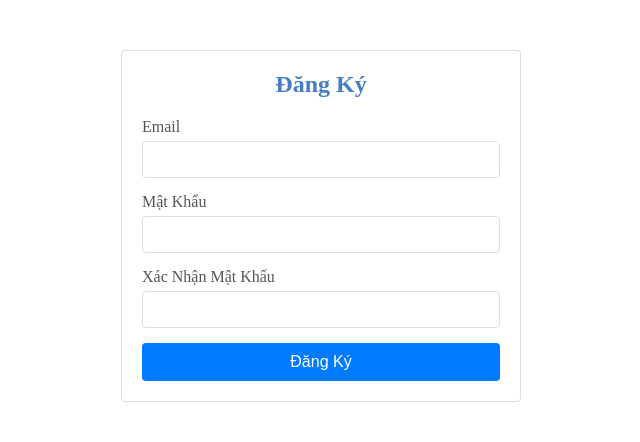
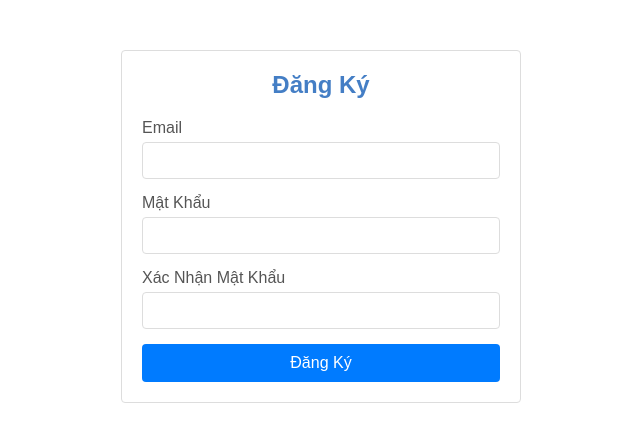
Before and after one commit to nguyenngocquy21130506/FrontEnd_News, a React (Create React App) app in the folder news/: page /register in a window 1280 px wide. Shown: the top 442 px of the page, without its empty margins (319-959 px from the left). Built offline with nearby package versions, Linux system fonts and the light colour scheme.

Commit message:
add css for category page

```diff
--- a/news/src/App.css
+++ b/news/src/App.css
@@ -1,4 +1,3 @@
-
 
 .App-logo {
   height: 40vmin;
@@ -41,6 +40,7 @@
   margin: 0;
   padding: 0;
   text-decoration: none;
+  font-family: sans-serif!important;
 }
 a, abbr, acronym, address, applet, article, aside, audio, b, big, blockquote, body, canvas, caption, center, cite, code, dd, del, details, dfn, div, dl, dt, em, embed, fieldset, figcaption, figure, footer, form, h1, h2, h3, h4, h5, h6, header, hgroup, html, i, iframe, img, ins, kbd, label, legend, li, mark, menu, nav, object, ol, output, p, pre, q, ruby, s, samp, section, small, span, strike, strong, sub, summary, sup, table, tbody, td, tfoot, th, thead, time, tr, tt, u, ul, var, video {
   border: 0;
@@ -48,7 +48,12 @@ a, abbr, acronym, address, applet, article, aside, audio, b, big, blockquote, bo
   font: inherit;
   margin: 0;
   padding: 0;
+  color: #000;
+
 }
 .mb-20 {
   margin-bottom: 20px;
 }
+.verticalPost__avt a picture>img, .verticalPost__avt a>img, .verticalPost__avt a>video {
+  width: 100%;
+}
```
